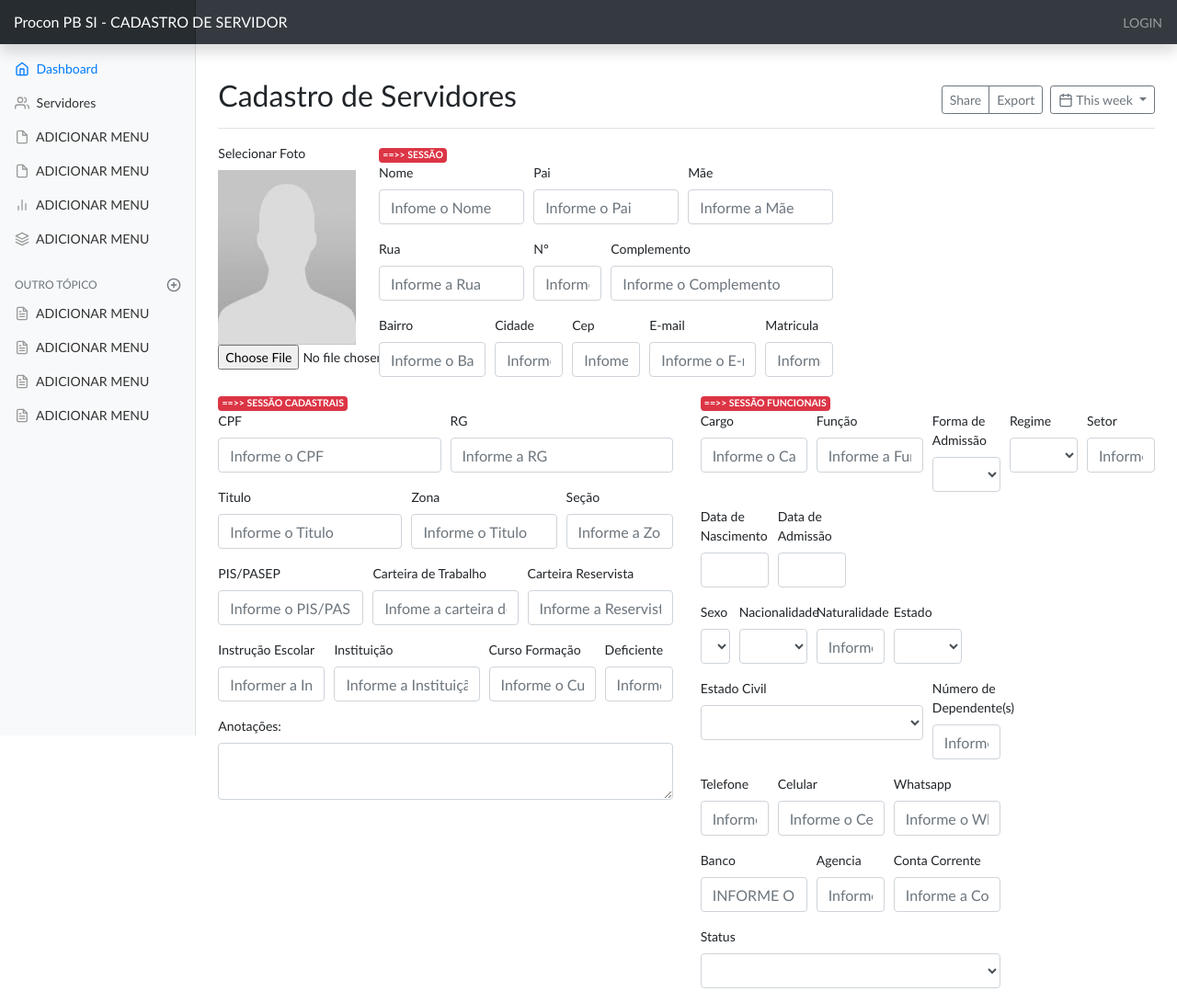
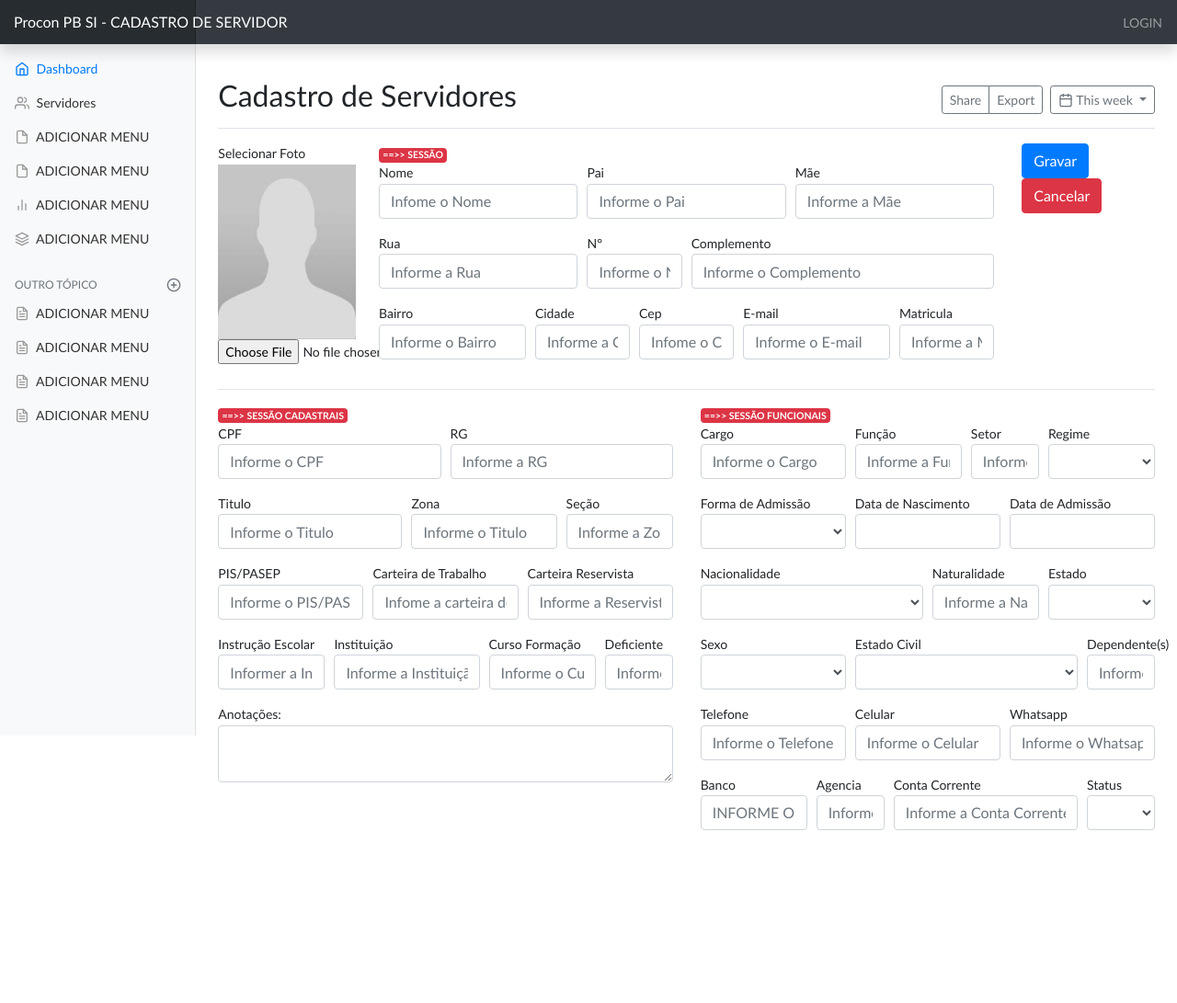
Before and after one commit to emilianocarvalho/cadastrorh, a PHP site: page /cadastro_completo/cadastro.php in a window 1280 px wide. Shown: the whole page at 92% size. After the commit the page ends 903 px from the top, so only its background shows below. Run offline with PHP 8.4, Linux system fonts and the light colour scheme; a user stored in the database is signed in; data that the repository does not hold is empty; some libraries are stand-ins or nearby versions.

Commit message:
modificado layout dos formularios

```diff
--- a/cadastro_completo/cadastro.php
+++ b/cadastro_completo/cadastro.php
@@ -145,10 +145,24 @@ if (!isset($_SESSION["email"]) || !isset($_SESSION["senha"])) {
 								<input type="file" name="foto" id="foto" value="foto" >
 							</div>
 
-							<div class="col-md-6">
+							<div class="col-md-8">
                 <?php include("editar-pessoal.php"); ?>
 							</div>
+
+              <div class="col-md-2">
+                  <input type="hidden" name="acao" value="incluir">
+                  <button type="submit" class="btn btn-primary" id='botao'>
+                  Gravar
+                  </button>
+                  <a href='../painel.php' class="btn btn-danger">Cancelar</a>
+              </div>
 						</div>
+
+            <div class="row">
+               <div class="col-md-12">
+                 <hr>
+               </div>
+            </div>
 
             <div class="row">
                <div class="col-md-6">
@@ -159,7 +173,6 @@ if (!isset($_SESSION["email"]) || !isset($_SESSION["senha"])) {
                 <?php include("editar-funcionais.php"); ?>
 							</div>
             </Div>
-
 					</form>
 				<!-- Fim Formulário -->
 
@@ -168,14 +181,10 @@ if (!isset($_SESSION["email"]) || !isset($_SESSION["senha"])) {
 				<!-- </div> Div do formulario edit-cont -->
 
 			 </div>
-
     </div>
-
-
 					</main>
 				</div>
 			</div>
-
 
 			<!-- Bootstrap core JavaScript
 			================================================== -->
@@ -223,7 +232,6 @@ if (!isset($_SESSION["email"]) || !isset($_SESSION["senha"])) {
 				});
 			</script>
 
-
 	<script type="text/javascript" src="./js/custom.js"></script>
 </body>
 </html>
--- a/cadastro_completo/css/custom.css
+++ b/cadastro_completo/css/custom.css
@@ -2,3 +2,7 @@ fieldset{margin:1% auto;}
 table{ margin-top: 20px;}
 .box-mensagem-crud{ margin-top: 10px;}
 .msg-erro{ color: red; }
+label {
+    display: inline-block;
+    margin-bottom: .1em;
+}
--- a/cadastro_completo/editar-funcionais.php
+++ b/cadastro_completo/editar-funcionais.php
@@ -2,7 +2,7 @@
         <span class="badge badge-danger">==>> SESSÃO FUNCIONAIS</span>
         <div class="form-row">
 
-            <div class="form-group col-md-3">
+            <div class="form-group col-md-4">
                 <label for="cargo">Cargo</label>
                 <input type="cargo" class="form-control" name="cargo" id="cargo" value="<?= $cliente->cargo ?>" placeholder="Informe o Cargo">
                 <span class='msg-erro msg-cargo'></span>
@@ -13,8 +13,28 @@
                 <input type="funcao" class="form-control" name="funcao" id="funcao" value="<?= $cliente->funcao ?>" placeholder="Informe a Função">
                 <span class='msg-erro msg-funcao'></span>
             </div>
+            <div class="form-group col-md-2">
+                <label for="setor">Setor</label>
+                <input type="setor" class="form-control" id="setor" name="setor" value="<?= $cliente->setor ?>" placeholder="Informe o Setor">
+                <span class='msg-erro msg-setor'></span>
+            </div>
+            <div class="form-group col-md-3">
+                <label for="regime">Regime</label>
+                <select class="form-control" name="regime" id="regime">
+                    <option value="<?= $cliente->regime ?>">
+                        <?= $cliente->regime ?>
+                    </option>
+                    <option value="Estatuario">Estatutário</option>
+                    <option value="Exclusivamente em Comissao">Exclusivamente em Comissão</option>
+                </select>
+                <span class='msg-erro msg-regime'></span>
+            </div>
 
-            <div class="form-group col-md-2">
+        </div>
+
+
+        <div class="form-row">
+            <div class="form-group col-md-4">
                 <label for="forma_admissao">Forma de Admissão</label>
                 <select class="form-control" name="forma_admissao" id="forma_admissao">
                     <option value="<?= $cliente->forma_admissao ?>">
@@ -27,35 +47,14 @@
                 </select>
                 <span class='msg-erro msg-forma_admissao'></span>
             </div>
-            <div class="form-group col-md-2">
-                <label for="regime">Regime</label>
-                <select class="form-control" name="regime" id="regime">
-                    <option value="<?= $cliente->regime ?>">
-                        <?= $cliente->regime ?>
-                    </option>
-                    <option value="Estatuario">Estatutário</option>
-                    <option value="Exclusivamente em Comissao">Exclusivamente em Comissão</option>
-                </select>
-                <span class='msg-erro msg-regime'></span>
-            </div>
-            <div class="form-group col-md-2">
-                <label for="setor">Setor</label>
-                <input type="setor" class="form-control" id="setor" name="setor" value="<?= $cliente->setor ?>" placeholder="Informe o Setor">
-                <span class='msg-erro msg-setor'></span>
-            </div>
-        </div>
 
-
-        <div class="form-row">
-
-
-            <div class="form-group col-md-2">
+            <div class="form-group col-md-4">
                 <label for="data_nascimento">Data de Nascimento</label>
                 <input type="data_nascimento" class="form-control" id="data_nascimento" maxlength="10" value="<?= $data_formatada ?>" name="data_nascimento">
                 <span class='msg-erro msg-data'></span>
             </div>
 
-            <div class="form-group col-md-2">
+            <div class="form-group col-md-4">
                 <label for="data_admissao">Data de Admissão</label>
                 <input type="data_admissao" class="form-control" id="data_admissao" maxlength="10" value="<?= $data_formatada2 ?>" name="data_admissao">
                 <span class='msg-erro msg-data2'></span>
@@ -63,20 +62,7 @@
         </div>
         <div class="form-row">
 
-            <div class="form-group col-md-1">
-                <label for="sexo">Sexo</label>
-                <select class="form-control" name="sexo" id="sexo">
-                    <option value="<?= $cliente->sexo ?>">
-                        <?= $cliente->sexo ?>
-                    </option>
-                    <option value="Masculino">M</option>
-                    <option value="Feminino">F</option>
-                    <option value="Outros">O</option>
-                </select>
-                <span class='msg-erro msg-sexo'></span>
-            </div>
-
-            <div class="form-group col-md-2">
+            <div class="form-group col-md-6">
                 <label for="nacionalidade">Nacionalidade</label>
                 <select class="form-control" name="nacionalidade" id="nacionalidade">
                     <option value="<?= $cliente->nacionalidade ?>">
@@ -186,12 +172,12 @@
                 </select>
                 <span class='msg-erro msg-nacionalidade'></span>
             </div>
-            <div class="form-group col-md-2">
+            <div class="form-group col-md-3">
                     <label for="naturalidade">Naturalidade</label>
                     <input type="naturalidade" class="form-control" id="naturalidade" maxlength="20" value="<?= $cliente->naturalidade ?>" name="naturalidade" placeholder="Informe a Naturalidade">
                     <span class='msg-erro msg-naturalidade'></span>
             </div>
-            <div class="form-group col-md-2">
+            <div class="form-group col-md-3">
                 <label for="estado">Estado</label>
                     <select class="form-control" name="estado" id="estado">
                         <option value="<?= $cliente->estado ?>">
@@ -228,6 +214,21 @@
             </div>
         </div>
         <div class="form-row">
+
+            <div class="form-group col-md-4">
+                <label for="sexo">Sexo</label>
+                <select class="form-control" name="sexo" id="sexo">
+                    <option value="<?= $cliente->sexo ?>">
+                        <?= $cliente->sexo ?>
+                    </option>
+                    <option value="Masculino">Masculino</option>
+                    <option value="Feminino">Feminino</option>
+                    <option value="Outros">Outros</option>
+                </select>
+                <span class='msg-erro msg-sexo'></span>
+            </div>
+
+
             <div class="form-group col-md-6">
                 <label for="estado_civil">Estado Civil</label>
                 <select class="form-control" name="estado_civil" id="estado_civil">
@@ -245,25 +246,25 @@
             </div>
 
             <div class="form-group col-md-2">
-                <label for="numero_dependente">Número de Dependente(s)</label>
+                <label for="numero_dependente">Dependente(s)</label>
                 <input type="numero_dependente" class="form-control" id="numero_dependente" name="numero_dependente" maxlength="2" value="<?= $cliente->numero_dependente ?>" placeholder="Informe o Número de Dependente">
                 <span class='msg-erro msg-numero_dependente'></span>
             </div>
         </div>
         <div class="form-row">
 
-            <div class="form-group col-md-2">
+            <div class="form-group col-md-4">
                 <label for="telefone">Telefone</label>
                 <input type="telefone" class="form-control" id="telefone" maxlength="12" name="telefone" value="<?= $cliente->telefone ?>" placeholder="Informe o Telefone">
                 <span class='msg-erro msg-telefone'></span>
             </div>
-            <div class="form-group col-md-3">
+            <div class="form-group col-md-4">
                 <label for="celular">Celular</label>
                 <input type="celular" class="form-control" id="celular" maxlength="13" name="celular" value="<?= $cliente->celular ?>" placeholder="Informe o Celular">
                 <span class='msg-erro msg-celular'></span>
             </div>
 
-            <div class="form-group col-md-3">
+            <div class="form-group col-md-4">
                 <label for="whatsapp">Whatsapp</label>
                 <input type="whatsapp" class="form-control" id="whatsapp" maxlength="13" name="whatsapp" value="<?= $cliente->whatsapp ?>" placeholder="Informe o Whatsapp">
                 <span class='msg-erro msg-whatsapp'></span>
@@ -283,14 +284,13 @@
                 <span class='msg-erro msg-agencia'></span>
             </div>
 
-            <div class="form-group col-md-3">
+            <div class="form-group col-md-5">
                 <label for="conta_corrente">Conta Corrente</label>
                 <input type="conta_corrente" class="form-control" id="conta_corrente" maxlength="20" name="conta_corrente" value="<?= $cliente->conta_corrente ?>" placeholder="Informe a Conta Corrente">
                 <span class='msg-erro msg-conta_corrente'></span>
             </div>
-        </div>
-        <div class="form-row">
-            <div class="form-group col-md-8">
+
+            <div class="form-group col-md-2">
                 <label for="status">Status</label>
                 <select class="form-control" name="status" id="status">
                     <option value="<?= $cliente->status ?>">
--- a/cadastro_completo/editar-pessoal.php
+++ b/cadastro_completo/editar-pessoal.php
@@ -18,10 +18,6 @@
                 <span class='msg-erro msg-mae'></span>
             </div>
         </div>
-
-
-
-
 
         <div class="form-row">
 
```
